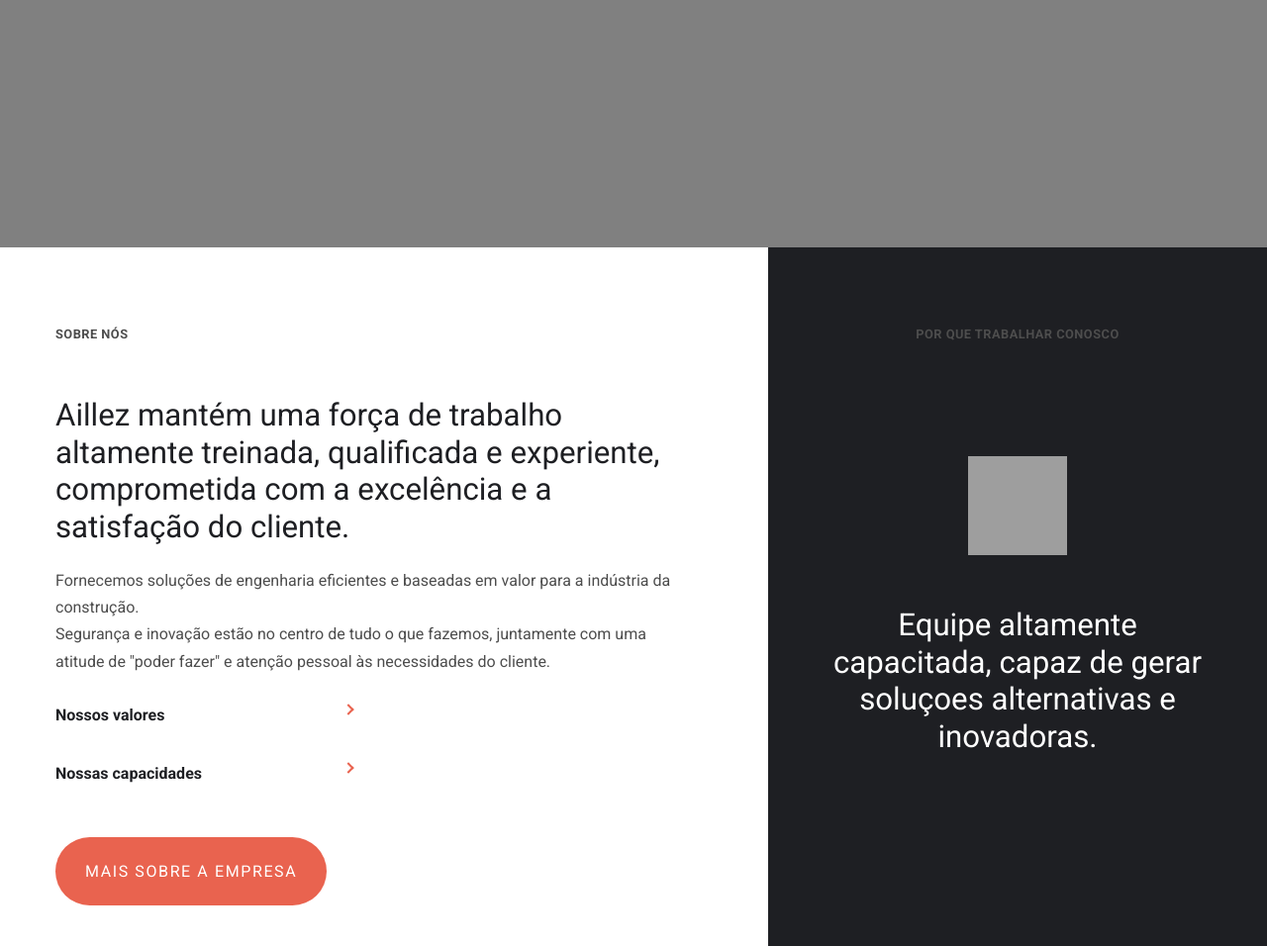
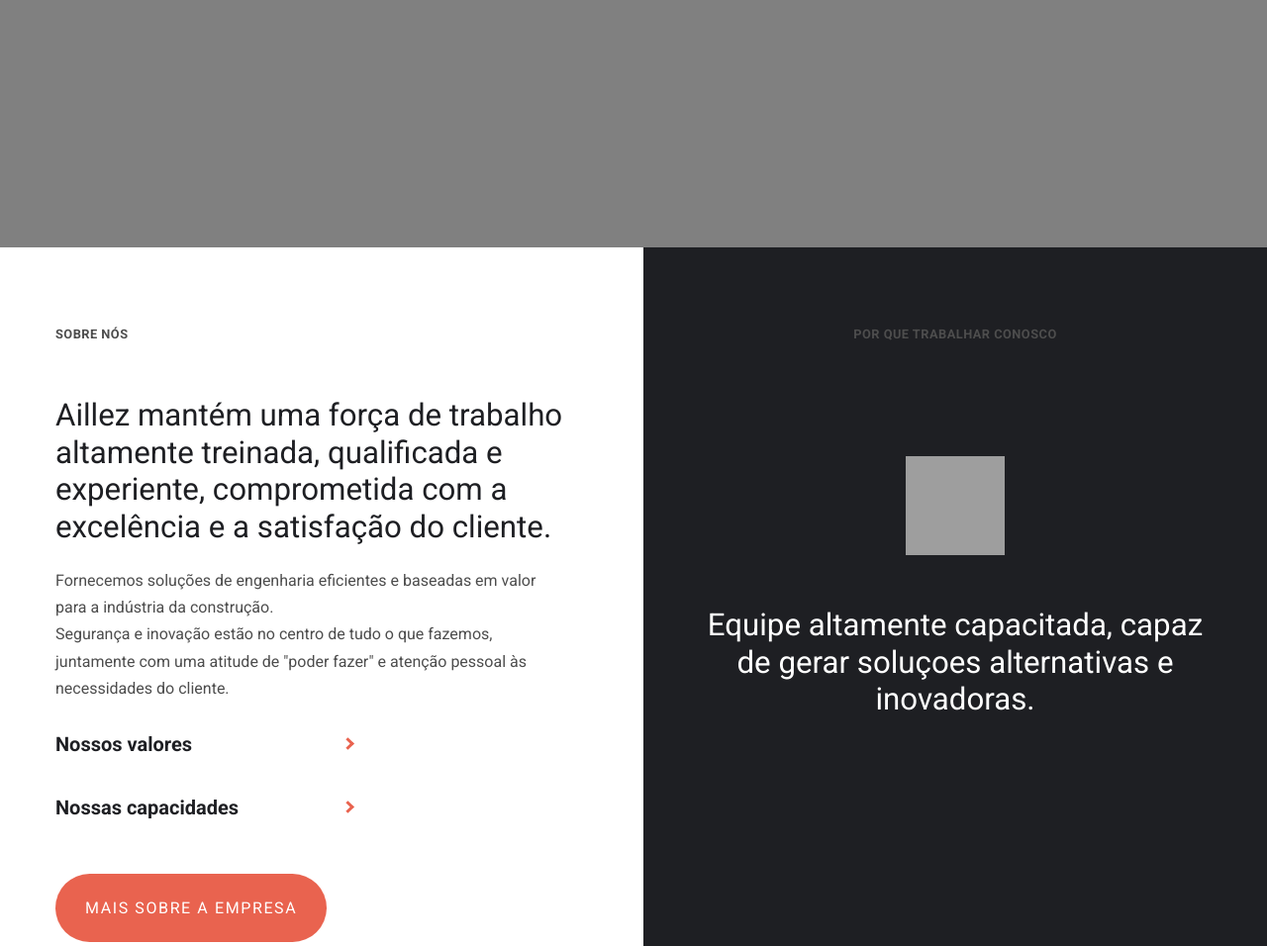
Before and after one commit to vdhug/aillez, a Django app: page / in a window 1280 px wide. Shown: the part 860-1816 px from the top of the page at 99% size. Run offline with Django 3.2, Linux system fonts and the light colour scheme; grey boxes are pictures that could not be loaded.

Commit message:
Finishing main page

```diff
--- a/aillez/home/static/home/css/styles.css
+++ b/aillez/home/static/home/css/styles.css
@@ -7,7 +8,7 @@ body {
   color: #1E1F23;
 }
 
-.titulos-label {
+.titulo-label {
   font-size: 0.8rem;
   text-transform: uppercase;
   letter-spacing: 0.03rem;
@@ -144,9 +162,58 @@ textarea:focus {
   font-weight: bold;
 }
 
+.menu {
+  display: flex;
+  flex-direction: column;
+}
+.menu .menu-link {
+  font-size: 1.25rem;
+  display: block;
+  padding: 15px 0;
+  position: relative;
+  max-width: 300px;
+  margin-bottom: 10px;
+  font-weight: bold;
+}
+.menu .menu-link::after {
+  display: inline-block;
+  position: absolute;
+  right: 0;
+  content: "";
+  margin-left: 60px;
+  border: solid #E9634F;
+  border-width: 0 3px 3px 0;
+  margin-top: 7px;
+  display: inline-block;
+  padding: 3px;
+  transform: rotate(-45deg);
+  -webkit-transform: rotate(-45deg);
+}
+.menu .menu-link:hover {
+  opacity: 0.6;
+  -webkit-animation-name: move;
+  animation-name: move;
+}
+.menu .menu-link:hover::after {
+  -webkit-animation-duration: 1s;
+  animation-duration: 1s;
+  -webkit-animation-fill-mode: both;
+  animation-fill-mode: both;
+  -webkit-animation-name: slideToRight;
+  animation-name: slideToRight;
+}
+
+@keyframes slideToRight {
+  from {
+    right: 0px;
+  }
+  to {
+    right: -25px;
+  }
+}
 .home-sobre {
   display: grid;
-  grid-template-columns: 6fr 4fr;
+  grid-template-columns: 2fr 2fr;
   grid-column-gap: 20px;
 }
 .home-sobre .sobre-empresa {
@@ -156,31 +223,6 @@ textarea:focus {
   font-size: 1.953rem;
   line-height: 1.2;
   margin: 16px 0 22px;
-}
-.home-sobre .sobre-empresa .sobre-menu {
-  display: flex;
-  flex-direction: column;
-}
-.home-sobre .sobre-empresa .sobre-menu .sobre-link {
-  display: block;
-  padding: 15px 0;
-  position: relative;
-  max-width: 300px;
-  margin-bottom: 10px;
-  font-weight: bold;
-}
-.home-sobre .sobre-empresa .sobre-menu .sobre-link::after {
-  display: inline-block;
-  position: absolute;
-  right: 0;
-  content: "";
-  margin-left: 60px;
-  border: solid #E9634F;
-  border-width: 0 2px 2px 0;
-  display: inline-block;
-  padding: 3px;
-  transform: rotate(-45deg);
-  -webkit-transform: rotate(-45deg);
 }
 .home-sobre .realizacoes {
   padding: 64px 56px;
--- a/aillez/home/static/home/scss/_cores.scss
+++ b/aillez/home/static/home/scss/_cores.scss
@@ -3,6 +3,7 @@ $pretoPrincipal: #1E1F23;
 $pretoSecundario: #4D4D4D;
 $branco: #FFF;
 $rosa: #E9634F;
+$background: #F5F5F5;
 
 body {
     color: $pretoPrincipal;
--- a/aillez/home/static/home/scss/_titulos.scss
+++ b/aillez/home/static/home/scss/_titulos.scss
@@ -1,6 +1,6 @@
 @import "cores";
 
-.titulos-label {
+.titulo-label {
     font-size: 0.8rem;
     text-transform: uppercase;
     letter-spacing: .03rem;
--- a/aillez/home/static/home/scss/styles.scss
+++ b/aillez/home/static/home/scss/styles.scss
@@ -138,9 +155,66 @@ textarea:focus {
     }
 }
 
+
+.menu {
+    display: flex;
+    flex-direction: column;
+
+    .menu-link {
+        font-size: 1.25rem;
+        display: block;
+        padding: 15px 0;
+        position: relative;
+        max-width: 300px;
+        margin-bottom: 10px;
+        font-weight: bold;
+    }
+
+    .menu-link::after {
+        display: inline-block;
+        position: absolute;
+        right: 0;
+        content: "";
+        margin-left: 60px;
+        border: solid $rosa;
+        border-width: 0 3px 3px 0;
+        margin-top: 7px;
+        display: inline-block;
+        padding: 3px;
+        transform: rotate(-45deg);
+        -webkit-transform: rotate(-45deg);
+    }
+
+    .menu-link:hover {
+        opacity: .6;
+        -webkit-animation-name: move;
+        animation-name: move;
+    }
+
+    .menu-link:hover::after {
+        -webkit-animation-duration: 1s;
+        animation-duration: 1s;
+        -webkit-animation-fill-mode: both;
+        animation-fill-mode: both;
+        -webkit-animation-name: slideToRight;
+        animation-name: slideToRight;
+    }
+}
+
+@keyframes slideToRight {
+    from {
+      right: 0px;
+    }
+
+    to {
+        right: -25px;
+    }
+}
+
+
 .home-sobre {
     display: grid;
-    grid-template-columns: 6fr 4fr;
+    grid-template-columns: 2fr 2fr;
     grid-column-gap: 20px;
 
     .sobre-empresa {
@@ -150,34 +224,6 @@ textarea:focus {
             font-size: 1.953rem;
             line-height: 1.2;
             margin: 16px 0 22px;
-        }
-
-        .sobre-menu {
-            display: flex;
-            flex-direction: column;
-
-            .sobre-link {
-                display: block;
-                padding: 15px 0;
-                position: relative;
-                max-width: 300px;
-                margin-bottom: 10px;
-                font-weight: bold;
-            }
-
-            .sobre-link::after {
-                display: inline-block;
-                position: absolute;
-                right: 0;
-                content: "";
-                margin-left: 60px;
-                border: solid $rosa;
-                border-width: 0 2px 2px 0;
-                display: inline-block;
-                padding: 3px;
-                transform: rotate(-45deg);
-                -webkit-transform: rotate(-45deg);
-            }
         }
     }
 
--- a/aillez/home/templates/home/index.html
+++ b/aillez/home/templates/home/index.html
@@ -15,7 +15,7 @@
 
 <section class="home-sobre">
     <div class="sobre-empresa">
-        <h3 class="titulos-label">Sobre nós</h3>
+        <h3 class="titulo-label">Sobre nós</h3>
         <h2>Aillez mantém uma força de trabalho altamente treinada, qualificada e experiente, comprometida com a excelência e a satisfação do cliente.</h2>
         <p>
             Fornecemos soluções de engenharia eficientes e baseadas em valor para a indústria da construção.
@@ -23,48 +23,58 @@
         <p>
             Segurança e inovação estão no centro de tudo o que fazemos, juntamente com uma atitude de "poder fazer" e atenção pessoal às necessidades do cliente.
         </p>
-        <ul class="sobre-menu">
-            <li><a class="sobre-link" href="#">Nossos valores</a></li>
-            <li><a class="sobre-link" href="#">Nossas capacidades</a></li>
+        <ul class="menu">
+            <li><a class="menu-link" href="#">Nossos valores</a></li>
+            <li><a class="menu-link" href="#">Nossas capacidades</a></li>
         </ul>
         <a class="btn" href="#">Mais sobre a empresa</a>
     </div>
 
     <div class="realizacoes">
-        <h3 class="titulos-label">Por que trabalhar conosco</h3>
+        <h3 class="titulo-label">Por que trabalhar conosco</h3>
         <img class="realizacoes-icone" src="#" alt="">
         <h5>Equipe altamente capacitada, capaz de gerar soluçoes alternativas e inovadoras.</h5>
     </div>
 </section>
 
 <section class="home-servicos">
-    <div>
+    <div class="introducao">
         <h1>Nossos serviços</h1>
         <img src="#" alt="">
     </div>
-    <div>
+    <div class="descricao">
         <p>A Aillez está estruturada nas seguintes divisões focadas no cliente; para mais detalhes, clique nos links abaixo:</p>
-        <ul>
+        <ul class="menu">
             <li>
-                <a href="#">Projetos elétricos</a>
+                <a class="menu-link" href="#">Projetos elétricos</a>
             </li>
             <li>
-                <a href="#">Instalaçao de painel solar</a>
+                <a class="menu-link" href="#">Instalaçao de painel solar</a>
             </li>
         </ul>
     </div>
 </section>
 
-<section>
+<section class="estudos-de-caso">
     <div>
         <h1>Dona Helena caso de uso</h1>
-        <label for="#">Trabalho realizado</label>
+        <label class="titulo-label" for="#">Trabalho realizado</label>
         <p>Instalaçao de painel solar</p>
-        <label for="#">Breve descrição</label>
+        <label class="titulo-label" for="#">Breve descrição</label>
         <p>Instalaçao de painel solar para geraçao de energia elétrica para um quarteirão...</p>
-        <a href="#">Leia mais</a>
+        <a class="btn" href="#">Mais detalhes</a>
     </div>
     <img src="#" alt="">
 </section>
 
+<footer class="footer">
+    <ul class="menu-footer">
+        <li><a href="#">Sobre</a></li>
+        <li><a href="#">Nossos serviços</a></li>
+        <li><a href="#">Estudos de casos</a></li>
+        <li><a href="#">Contato</a></li>
+    </ul>
+    <p>© Aillez - Alguns direitos reservados</p>
+</footer>
+
 {% endblock %}
```
Also changed, not shown: other parts of aillez/home/static/home/css/styles.css (+96 -0 lines), other parts of aillez/home/static/home/scss/styles.scss (+113 -0 lines), 1 other file.
